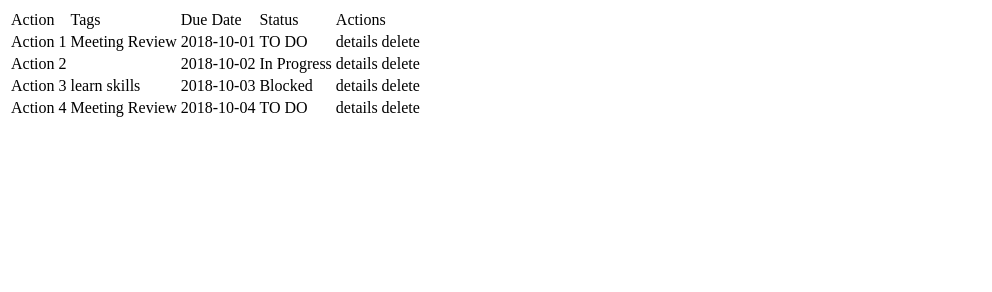
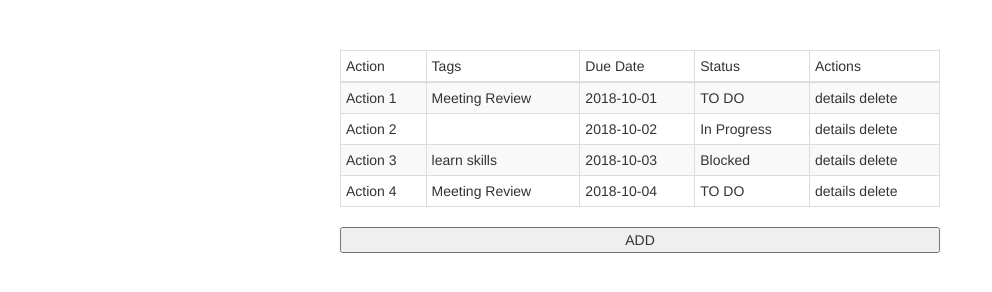
Before and after one commit to LiYanLance/ToDoList-React-Redux, a React app: page / in a window 1280 px wide. Shown: the whole page, without its empty margins (0-992 px from the left). Built offline with nearby package versions, Linux system fonts and the light colour scheme.

Commit message:
add add-button and style of table in to-do-list

```diff
--- a/package.json
+++ b/package.json
@@ -14,6 +14,7 @@
     "eject": "react-scripts eject"
   },
   "devDependencies": {
+    "react-bootstrap": "^0.32.4",
     "react-redux": "^5.0.7",
     "redux": "^4.0.0"
   }
--- a/public/index.html
+++ b/public/index.html
@@ -10,6 +10,9 @@
     -->
     <link rel="manifest" href="%PUBLIC_URL%/manifest.json">
     <link rel="shortcut icon" href="%PUBLIC_URL%/favicon.ico">
+    <link rel="stylesheet" href="https://maxcdn.bootstrapcdn.com/bootstrap/3.3.7/css/bootstrap.min.css"
+          integrity="sha384-BVYiiSIFeK1dGmJRAkycuHAHRg32OmUcww7on3RYdg4Va+PmSTsz/K68vbdEjh4u" crossorigin="anonymous">
+
     <!--
       Notice the use of %PUBLIC_URL% in the tags above.
       It will be replaced with the URL of the `public` folder during the build.
--- a/src/component/to-do-list/component/View.js
+++ b/src/component/to-do-list/component/View.js
@@ -1,11 +1,13 @@
 import React, {Component} from "react";
+import {Table} from "react-bootstrap";
+import "../style.css"
 
 export default class View extends Component {
 
     render() {
         return (
-            <div>
-                <table>
+            <div className="to-do-list">
+                <Table striped bordered condensed hover>
                     <thead>
                     <tr>
                         <td>Action</td>
@@ -28,7 +30,8 @@ export default class View extends Component {
                         )
                     }
                     </tbody>
-                </table>
+                </Table>
+                <button className="to-do-list-btn">ADD</button>
             </div>
         )
     }
--- /dev/null
+++ b/src/component/to-do-list/style.css
@@ -0,0 +1,10 @@
+.to-do-list{
+    width: 600px;
+    margin: auto;
+    margin-top: 50px;
+}
+
+.to-do-list-btn{
+    width: 100%;
+    height: 100%;
+}
```
Also changed, not shown: 1 other file.
